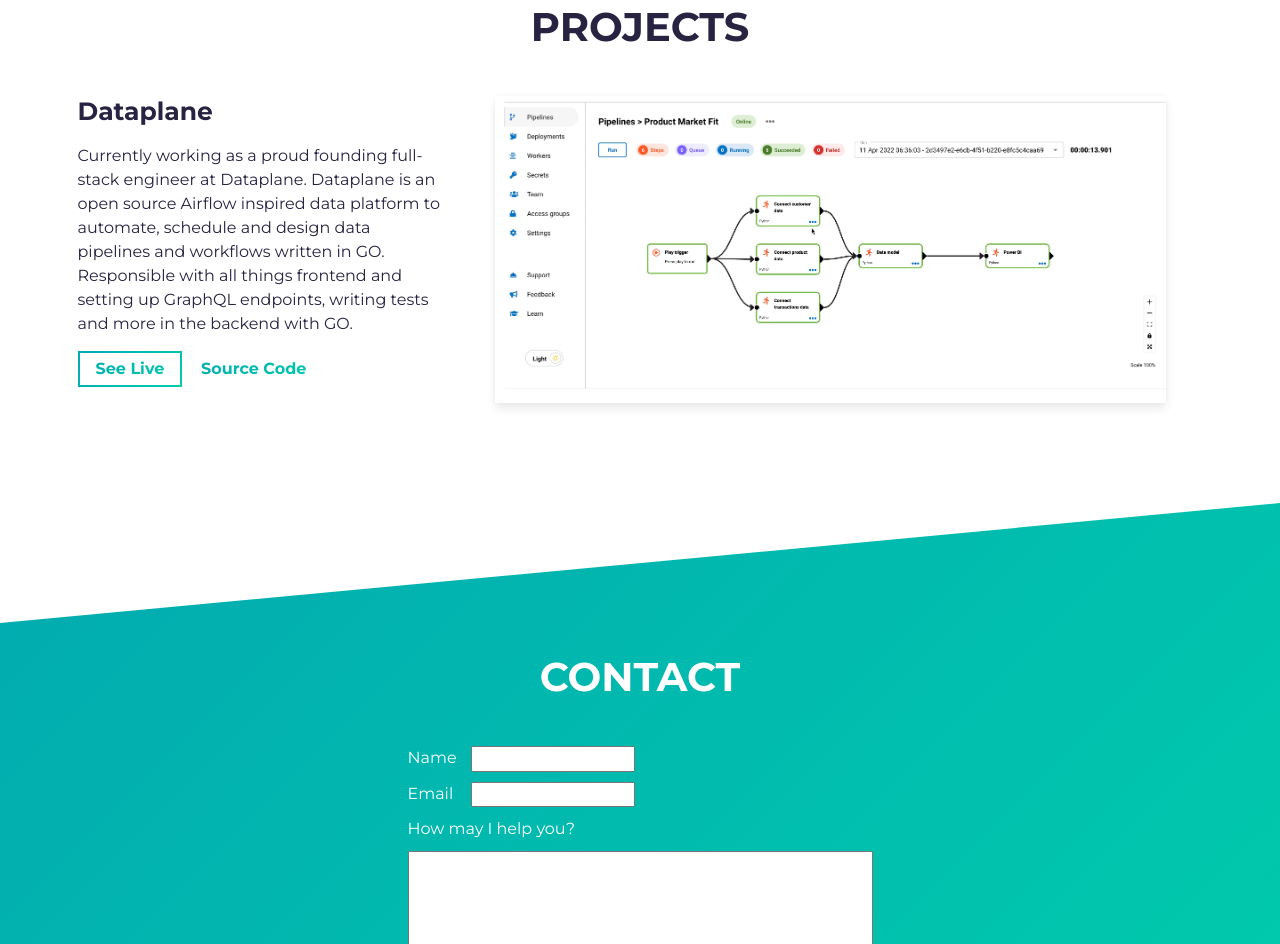
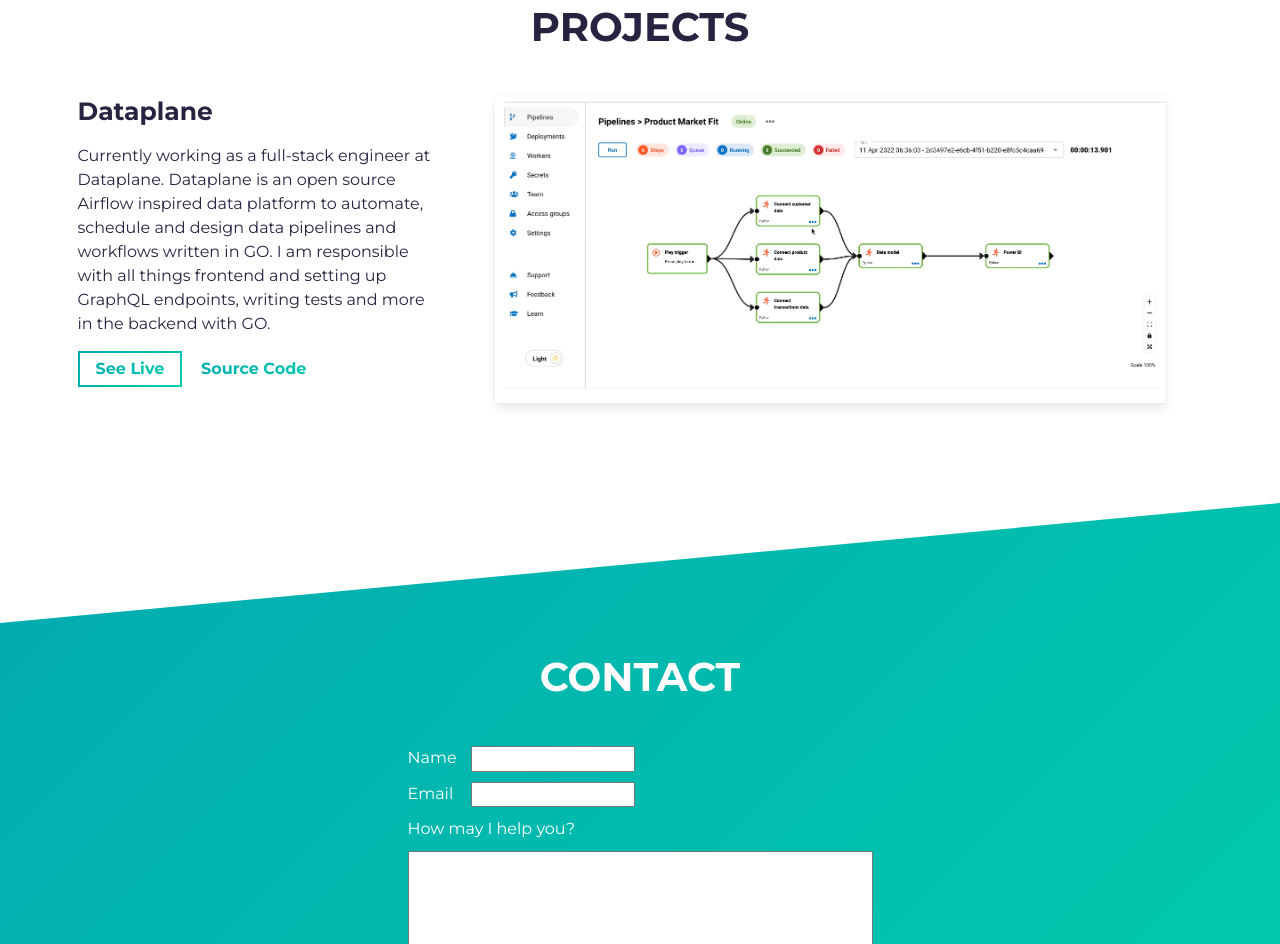
Before and after one commit to onattech/me, a website built with Parcel: page src/index.html in a window 1280 px wide. Shown: the part 1586-2530 px from the top of the page. Built offline with nearby package versions, Linux system fonts and the light colour scheme.

Commit message:
Update dataplane description

```diff
--- a/src/index.html
+++ b/src/index.html
@@ -105,11 +105,11 @@
               <h3 class="project-wrapper__text-title">Dataplane</h3>
               <div>
                 <p class="mb-4">
-                  Currently working as a proud founding full-stack engineer at Dataplane. Dataplane is an open source
+                  Currently working as a full-stack engineer at Dataplane. Dataplane is an open source
                   Airflow inspired data platform to automate, schedule and design data pipelines and workflows written
                   in GO.
-                  Responsible with all things frontend and setting up GraphQL endpoints, writing tests and more in the
-                  backend with GO.
+                  I am responsible with all things frontend and setting up GraphQL endpoints, writing tests and more in
+                  the backend with GO.
                 </p>
               </div>
               <a rel="noreferrer" target="_blank" class="cta-btn cta-btn--hero" href="https://dataplane.app/">
```
